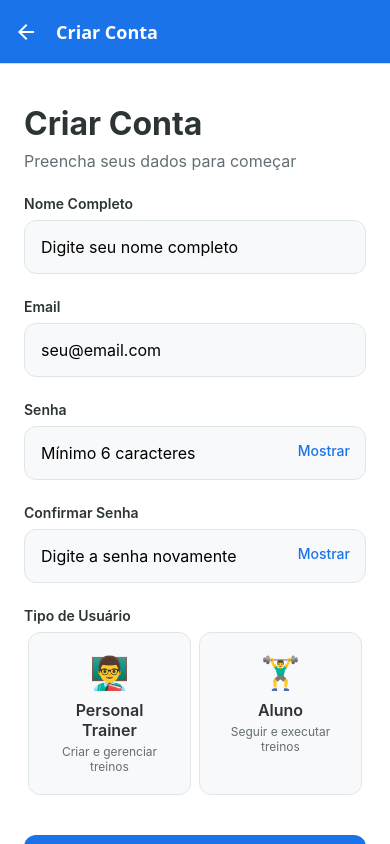
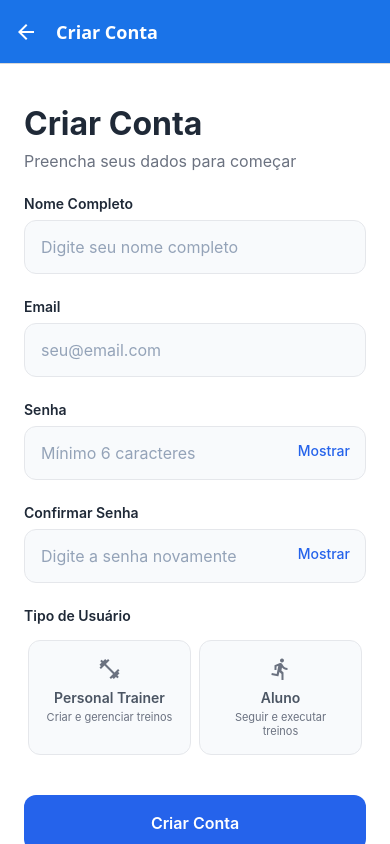
Before and after one commit to DiegoCarvalho-dev/SaasAcademia, a React Native app: screen /Register in a window 390 px wide. Built offline with nearby package versions, Linux system fonts and the light colour scheme.

Commit message:
feat: modernizar RegisterScreen com Material Icons

```diff
--- a/src/screens/RegisterScreen.tsx
+++ b/src/screens/RegisterScreen.tsx
@@ -14,13 +14,16 @@ import {
 import { useNavigation } from '@react-navigation/native';
 import { NativeStackNavigationProp } from '@react-navigation/native-stack';
 import { SafeAreaView } from 'react-native-safe-area-context';
-
 import { RootStackParamList } from '../App';
+import { useAuth } from '../contexts/AuthContext';
+import { MaterialIcons as Icon } from '@expo/vector-icons';
 
 type NavigationProp = NativeStackNavigationProp<RootStackParamList, 'Register'>;
 
 export default function RegisterScreen() {
   const navigation = useNavigation<NavigationProp>();
+  const { signUp } = useAuth();
+
   const [name, setName] = useState('');
   const [email, setEmail] = useState('');
   const [password, setPassword] = useState('');
@@ -30,7 +33,7 @@ export default function RegisterScreen() {
   const [showPassword, setShowPassword] = useState(false);
   const [showConfirmPassword, setShowConfirmPassword] = useState(false);
 
-  const handleRegister = () => {
+  const handleRegister = async () => {
     // Validações
     if (!name.trim()) {
       Alert.alert('Erro', 'Por favor, informe seu nome');
@@ -57,22 +60,25 @@ export default function RegisterScreen() {
       return;
     }
 
-    setLoading(true);
+    try {
+      setLoading(true);
+      await signUp(name, email, password, userType);
 
-    // Simulação de API call
-    setTimeout(() => {
-      setLoading(false);
       Alert.alert(
         'Sucesso!',
-        `Conta criada para ${name} como ${userType === 'personal' ? 'Personal Trainer' : 'Aluno'}`,
+        `Conta criada com sucesso! Bem-vindo, ${name}.`,
         [
           {
             text: 'OK',
-            onPress: () => navigation.navigate('Login'),
+            onPress: () => navigation.navigate('MainTabs'),
           },
         ]
       );
-    }, 2000);
+    } catch (error: any) {
+      Alert.alert('Erro', error.message || 'Falha ao criar conta. Tente novamente.');
+    } finally {
+      setLoading(false);
+    }
   };
 
   return (
@@ -81,7 +87,10 @@ export default function RegisterScreen() {
         behavior={Platform.OS === 'ios' ? 'padding' : 'height'}
         style={styles.keyboardView}
       >
-        <ScrollView contentContainerStyle={styles.scrollContent}>
+        <ScrollView
+          contentContainerStyle={styles.scrollContent}
+          showsVerticalScrollIndicator={false}
+        >
           <View style={styles.header}>
             <Text style={styles.title}>Criar Conta</Text>
             <Text style={styles.subtitle}>Preencha seus dados para começar</Text>
@@ -94,6 +103,7 @@ export default function RegisterScreen() {
               <TextInput
                 style={styles.input}
                 placeholder="Digite seu nome completo"
+                placeholderTextColor="#94a3b8"
                 value={name}
                 onChangeText={setName}
                 autoCapitalize="words"
@@ -106,6 +116,7 @@ export default function RegisterScreen() {
               <TextInput
                 style={styles.input}
                 placeholder="seu@email.com"
+                placeholderTextColor="#94a3b8"
                 value={email}
                 onChangeText={setEmail}
                 keyboardType="email-address"
@@ -121,6 +132,7 @@ export default function RegisterScreen() {
                 <TextInput
                   style={[styles.input, styles.passwordInput]}
                   placeholder="Mínimo 6 caracteres"
+                  placeholderTextColor="#94a3b8"
                   value={password}
                   onChangeText={setPassword}
                   secureTextEntry={!showPassword}
@@ -143,6 +155,7 @@ export default function RegisterScreen() {
                 <TextInput
                   style={[styles.input, styles.passwordInput]}
                   placeholder="Digite a senha novamente"
+                  placeholderTextColor="#94a3b8"
                   value={confirmPassword}
                   onChangeText={setConfirmPassword}
                   secureTextEntry={!showConfirmPassword}
@@ -169,8 +182,15 @@ export default function RegisterScreen() {
                   ]}
                   onPress={() => setUserType('personal')}
                 >
-                  <Text style={styles.userTypeEmoji}>👨‍🏫</Text>
-                  <Text style={styles.userTypeTitle}>Personal Trainer</Text>
+                  <View style={styles.userTypeIcon}>
+                    <Icon name="fitness-center" size={24} color={userType === 'personal' ? '#2563eb' : '#6b7280'} />
+                  </View>
+                  <Text style={[
+                    styles.userTypeTitle,
+                    userType === 'personal' && styles.userTypeTitleActive
+                  ]}>
+                    Personal Trainer
+                  </Text>
                   <Text style={styles.userTypeDescription}>
                     Criar e gerenciar treinos
                   </Text>
@@ -183,8 +203,15 @@ export default function RegisterScreen() {
                   ]}
                   onPress={() => setUserType('aluno')}
                 >
-                  <Text style={styles.userTypeEmoji}>🏋️‍♂️</Text>
-                  <Text style={styles.userTypeTitle}>Aluno</Text>
+                  <View style={styles.userTypeIcon}>
+                    <Icon name="directions-run" size={24} color={userType === 'aluno' ? '#2563eb' : '#6b7280'} />
+                  </View>
+                  <Text style={[
+                    styles.userTypeTitle,
+                    userType === 'aluno' && styles.userTypeTitleActive
+                  ]}>
+                    Aluno
+                  </Text>
                   <Text style={styles.userTypeDescription}>
                     Seguir e executar treinos
                   </Text>
@@ -237,12 +264,12 @@ const styles = StyleSheet.create({
   title: {
     fontSize: 32,
     fontWeight: '700',
-    color: '#2d3436',
+    color: '#1f2937',
     marginBottom: 8,
   },
   subtitle: {
     fontSize: 16,
-    color: '#636e72',
+    color: '#6b7280',
   },
   formContainer: {
     flex: 1,
@@ -255,16 +282,17 @@ const styles = StyleSheet.create({
   label: {
     fontSize: 14,
     fontWeight: '600',
-    color: '#2d3436',
+    color: '#1f2937',
     marginBottom: 8,
   },
   input: {
     borderWidth: 1,
-    borderColor: '#dfe6e9',
+    borderColor: '#e5e7eb',
     borderRadius: 12,
     padding: 16,
     fontSize: 16,
-    backgroundColor: '#f8f9fa',
+    backgroundColor: '#f8fafc',
+    color: '#1f2937',
   },
   passwordContainer: {
     position: 'relative',
@@ -279,45 +307,48 @@ const styles = StyleSheet.create({
   },
   showPasswordText: {
     fontSize: 14,
-    color: '#1a73e8',
+    color: '#2563eb',
     fontWeight: '500',
   },
   userTypeContainer: {
     flexDirection: 'row',
     justifyContent: 'space-between',
+    marginTop: 8,
   },
   userTypeOption: {
     flex: 1,
     borderWidth: 1,
-    borderColor: '#dfe6e9',
+    borderColor: '#e5e7eb',
     borderRadius: 12,
-    padding: 20,
+    padding: 16,
     marginHorizontal: 4,
     alignItems: 'center',
-    backgroundColor: '#f8f9fa',
+    backgroundColor: '#f8fafc',
   },
   userTypeOptionActive: {
-    borderColor: '#1a73e8',
-    backgroundColor: '#e8f0fe',
+    borderColor: '#2563eb',
+    backgroundColor: '#eff6ff',
   },
-  userTypeEmoji: {
-    fontSize: 32,
+  userTypeIcon: {
     marginBottom: 8,
   },
   userTypeTitle: {
-    fontSize: 16,
+    fontSize: 14,
     fontWeight: '600',
-    color: '#2d3436',
+    color: '#4b5563',
     marginBottom: 4,
     textAlign: 'center',
   },
+  userTypeTitleActive: {
+    color: '#2563eb',
+  },
   userTypeDescription: {
-    fontSize: 12,
-    color: '#636e72',
+    fontSize: 11,
+    color: '#6b7280',
     textAlign: 'center',
   },
   registerButton: {
-    backgroundColor: '#1a73e8',
+    backgroundColor: '#2563eb',
     borderRadius: 12,
     height: 56,
     alignItems: 'center',
@@ -325,7 +356,7 @@ const styles = StyleSheet.create({
     marginTop: 16,
   },
   buttonDisabled: {
-    backgroundColor: '#90caf9',
+    backgroundColor: '#93c5fd',
   },
   registerButtonText: {
     color: '#ffffff',
@@ -340,11 +371,11 @@ const styles = StyleSheet.create({
   },
   footerText: {
     fontSize: 14,
-    color: '#636e72',
+    color: '#6b7280',
   },
   loginLink: {
     fontSize: 14,
-    color: '#1a73e8',
+    color: '#2563eb',
     fontWeight: '600',
   },
 });
```
